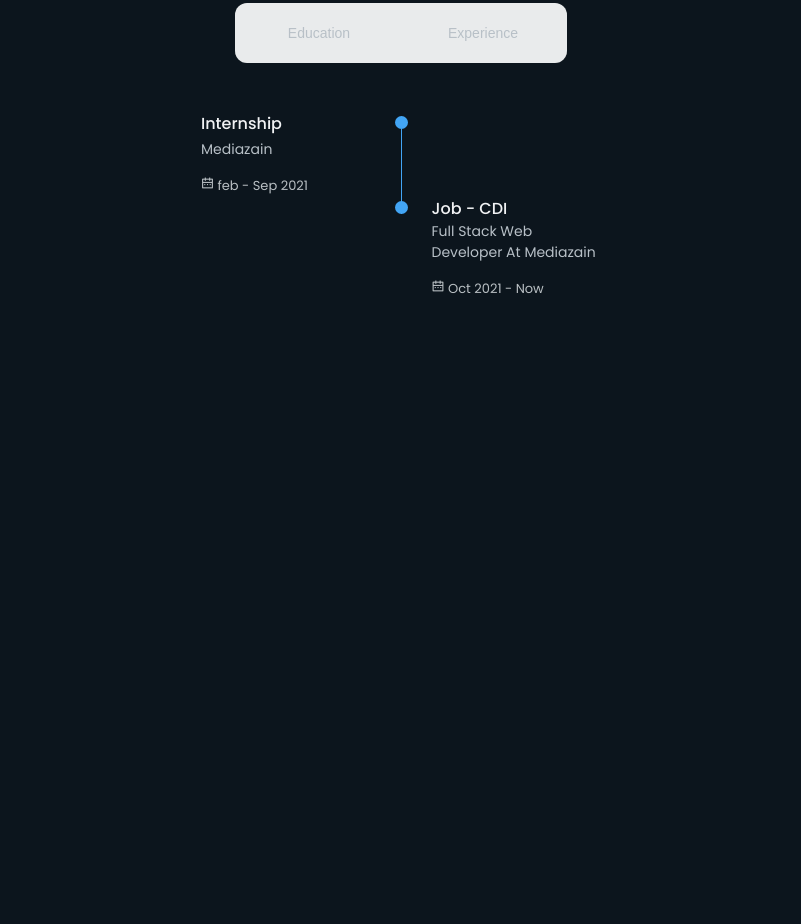
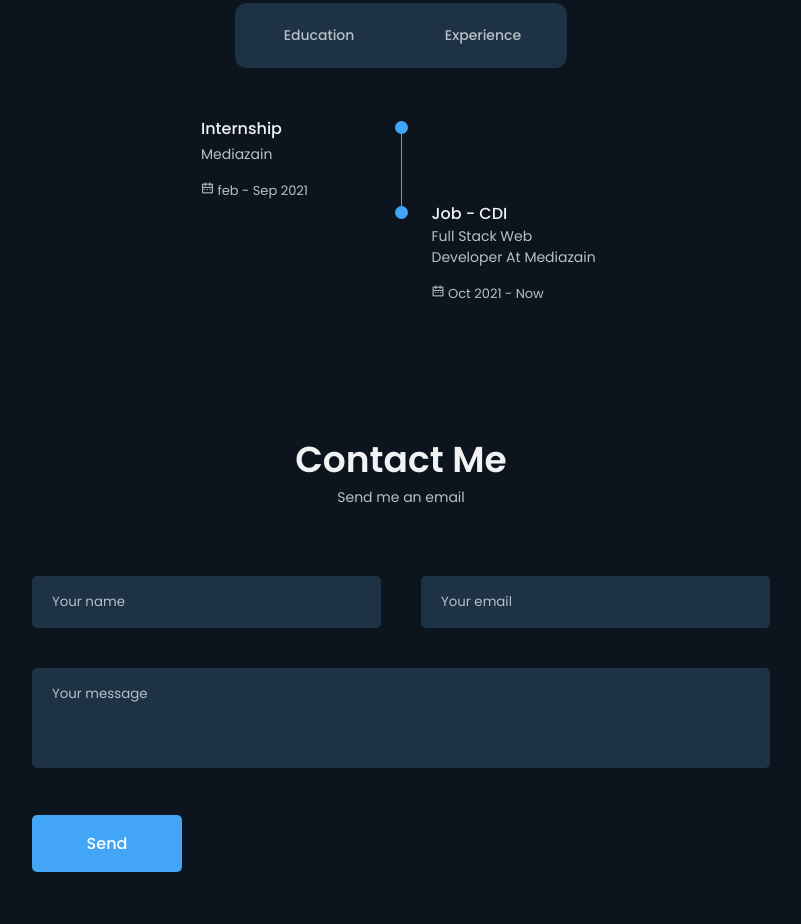
Before and after one commit to walid-el-fissaoui/portfolio, a website: page index.html in a window 1280 px wide. Shown: the part 1724-2648 px from the top of the page, without its empty margins (239-1040 px from the left). Before the commit the page ends 2055 px from the top, so only its background shows below. Drawn offline with nearby package versions, Linux system fonts and the light colour scheme; files that its build step writes are made by us from their sources.

Commit message:
6. create contact form

```diff
--- a/index.html
+++ b/index.html
@@ -219,7 +219,7 @@
     </div>
   </section>
   <!-- End Skills Section -->
-  <!-- Start Timeline Section -->
+  <!-- Start Experience Section -->
   <section class="experience" id="experience">
     <h2 class="section-title">Timeline</h2>
     <span class="section-subtitle">Education and professional experience stations</span>
@@ -312,7 +312,31 @@
       </div>
     </div>
   </section>
-  <!-- End Timeline Section -->
+  <!-- End Experience Section -->
+  <!-- Start Contact Section -->
+  <section class="contact" id="contact">
+    <h2 class="section-title">Contact Me</h2>
+    <span class="section-subtitle">Send me an email</span>
+    <div class="container">
+      <form action="" class="form" id="form">
+        <div class="row gap-2">
+          <div class="col-xs-12 col-md-6">
+            <input type="text" name="name" placeholder="Your name" class="form__input">
+          </div>
+          <div class="col-xs-12 col-md-6">
+            <input type="email" name="email" placeholder="Your email" class="form__input">
+          </div>
+          <div class="col-xs-12">
+            <textarea name="message" placeholder="Your message" class="form__input"></textarea>
+          </div>
+          <div class="col-xs-12">
+            <input type="submit" value="Send" class="form__submit button button--primary">
+          </div>
+        </div>
+      </form>
+    </div>
+  </section>
+  <!-- End Contact Section -->
 </body>
 
 </html>
--- /dev/null
+++ b/src/sass/components/_buttons.scss
@@ -0,0 +1,17 @@
+.button {
+  display: inline-block;
+  padding: 1rem;
+  border-radius: 5px;
+  border: none;
+  font-size: var(--type-fs-n-3);
+  font-weight: var(--type-fw-medium);
+  cursor: pointer;
+  transition: .3s;
+}
+.button--primary {
+  background-color: var(--cp-primary);
+  color: #fff;
+}
+.button--primary:hover {
+  background-color: var(--cp-secondary);
+}
--- /dev/null
+++ b/src/sass/components/_form.scss
@@ -0,0 +1,26 @@
+.form {
+  $block: &;
+  &__input {
+    &:focus {
+      outline: none;
+    }
+    &::placeholder {
+      color: var(--cp-text);
+      font-family: var(--type-font-main);
+    }
+    font-family: var(--type-font-main);
+    width: 100%;
+    padding: 16px 20px;
+    border-radius: 5px;
+    border: none;
+    background-color: var(--cp-input);
+    color: var(--cp-heading);
+  }
+  &__submit {
+    width: 150px;
+  }
+  textarea {
+    resize: none;
+    height: 100px;
+  }
+}
--- a/src/sass/components/_tabs.scss
+++ b/src/sass/components/_tabs.scss
@@ -1,6 +1,6 @@
 .tabs {
   &__navs {
-    background-color: var(--cp-text-lighten);
+    background-color: var(--cp-input);
     padding: .375rem;
     border-radius: .75rem;
     display: flex;
@@ -13,6 +13,7 @@
     &:hover {
       background-color: var(--cp-body);
     }
+    font-family: var(--type-font-main);
     width: 100%;
     border: none;
     outline: none;
--- a/src/sass/helpers/_variables.scss
+++ b/src/sass/helpers/_variables.scss
@@ -8,6 +8,7 @@
   --cp-text-lighten: #e9ebec;
   --cp-body: #fafdff;
   --cp-container: #fff;
+  --cp-input: #e9ebec;
   // Typography
   --type-font-main: 'Poppins', sans-serif;
   --type-fs-s-1: .75rem;
@@ -42,6 +43,7 @@ body.dark-theme {
   --cp-text: #b8c0c7;
   --cp-body: #0c151d;
   --cp-container: #171f26;
+  --cp-input: #1d3244;
 
   --first-color-second: hsl(var(--hue-color),30%,8%);
   --title-color: hsl(var(--hue-color),8%,95%);
--- a/src/sass/layout/_global.scss
+++ b/src/sass/layout/_global.scss
@@ -24,3 +24,6 @@ img {
   max-width: 100%;
   height: auto;
 }
+button,input {
+  font-family: var(--type-font-main);
+}
--- a/src/sass/style.scss
+++ b/src/sass/style.scss
@@ -6,9 +6,11 @@
 @import 'helpers/mixins';
 
 // Compontents
+@import 'components/buttons';
 @import 'components/navbar';
 @import 'components/home';
 @import 'components/section';
 @import 'components/skills-card';
 @import 'components/tabs';
 @import 'components/timeline';
+@import 'components/form';
```
